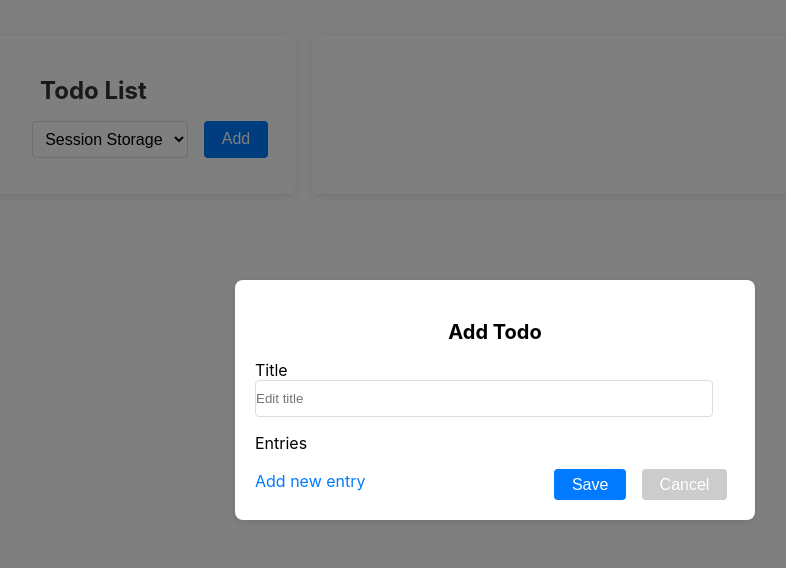
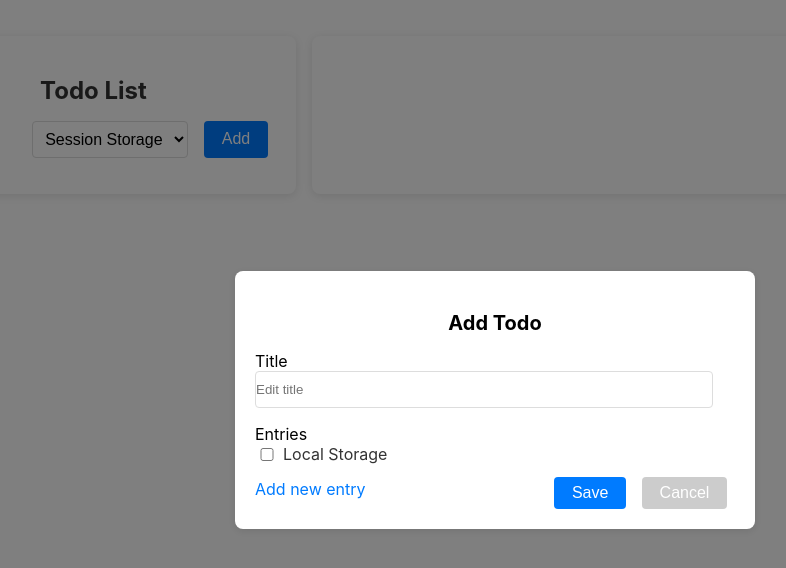
Before and after one commit to tangsect-arch/react-training, a React (Create React App) app: page / in a window 1280 px wide. Both pictures are taken after a click on the button "Add". Shown: the top 568 px of the page, without its empty margins (145-931 px from the left). Built offline with nearby package versions, Linux system fonts and the light colour scheme.

Commit message:
todo list - checkbox selection

```diff
--- a/src/App.js
+++ b/src/App.js
@@ -10,10 +10,12 @@ class App extends Component {
       selected: 0,
       todos: [],
       useLocalStorage: false,
+      // isChecked: false,
     };
   }
 
   componentDidMount() {
+    console.log(this.state.useLocalStorage);
     const storageKey = this.state.useLocalStorage ? "todos" : "todos_session";
     const savedTodos = JSON.parse(
       window[
@@ -68,10 +70,16 @@ class App extends Component {
     });
   };
 
-  toggleStorage = (event) => {
-    this.setState({ useLocalStorage: event.target.checked }, () => {
-      this.componentDidMount();
-    });
+  toggleStorage = (params) => {
+    this.setState(
+      {
+        useLocalStorage: params,
+      },
+      () => {
+        console.log("State updated:", this.state.useLocalStorage);
+        this.componentDidMount();
+      }
+    );
   };
 
   handleStorageChange = (event) => {
@@ -95,6 +103,8 @@ class App extends Component {
           handleEditTodo={this.handleEditTodo}
           handleDeleteTodo={this.handleDeleteTodo}
           handleStorageChange={this.handleStorageChange}
+          toggleStorage={this.toggleStorage}
+          localStorage={this.state.useLocalStorage}
         />
         <RightComponent
           selected={this.state.selected}
--- a/src/components/LeftComponent.js
+++ b/src/components/LeftComponent.js
@@ -11,8 +11,15 @@ export default class LeftComponent extends Component {
       newTitle: "",
       newEntries: "",
       isAdd: false,
+      isChecked: false,
     };
   }
+
+  handleCheckboxChange = (event) => {
+    alert(event.target.checked);
+    this.setState({ isChecked: event.target.checked });
+    this.props.toggleStorage(event.target.checked);
+  };
 
   openModal = (todo) => {
     this.setState({
@@ -70,14 +77,14 @@ export default class LeftComponent extends Component {
   };
 
   render() {
-    const { selected, todos, handleStorageChange } = this.props;
+    const { selected, todos, handleStorageChange, localStorage } = this.props;
     const { modalVisible, newTitle, newEntries, currentTodo } = this.state;
     return (
       <div className="left-container">
         <h2>Todo List</h2>
         <div className="todo-button">
           <div className="storage-dropdown">
-            <select onChange={handleStorageChange}>
+            <select onChange={handleStorageChange} selected={localStorage}>
               <option value="false">Session Storage</option>
               <option value="true">Local Storage</option>
             </select>
@@ -136,6 +143,8 @@ export default class LeftComponent extends Component {
             handleClose={this.closeModal}
             handleAddEntry={this.handleAddEntry}
             handleDeleteEntry={this.handleDeleteEntry}
+            handleCheckboxChange={this.handleCheckboxChange}
+            isChecked={this.state.isChecked}
           />
         )}
       </div>
--- a/src/components/Modal.css
+++ b/src/components/Modal.css
@@ -93,7 +93,7 @@ button.cancel:hover {
   display: flex;
   justify-content: space-between;
   align-items: center;
-  margin-top: 1rem;
+
 }
 
 .save-cancel-buttons {
@@ -104,3 +104,23 @@ button.cancel:hover {
 .save-cancel-buttons button {
   margin-left: 0.5rem;
 }
+
+.storage-check-box{
+  max-width: 1rem;
+  align-items: center;
+}
+
+.checkbox-container {
+  display: flex;
+  align-items: center;
+}
+
+.checkbox-container input {
+  margin-right: 0.5rem;
+}
+
+.checkbox-container label {
+  font-size: 1rem;
+  color: #333;
+  padding-bottom: 0.8rem;
+}
--- a/src/components/Modal.js
+++ b/src/components/Modal.js
@@ -2,7 +2,6 @@ import React from "react";
 import "./Modal.css";
 
 const Modal = ({
-  currentTodo,
   newTitle,
   newEntries,
   isAdd,
@@ -12,8 +11,11 @@ const Modal = ({
   handleClose,
   handleAddEntry,
   handleDeleteEntry,
+  handleCheckboxChange,
+  isChecked,
 }) => {
   const modalTitle = isAdd ? "Add Todo" : "Edit Todo";
+  console.log(isChecked);
   return (
     <div className="modal-overlay">
       <div className="modal">
@@ -50,6 +52,16 @@ const Modal = ({
             })}
           </div>
         </div>
+        <div className="checkbox-container">
+          <input
+            className="storage-check-box"
+            type="checkbox"
+            checked={isChecked}
+            onChange={handleCheckboxChange}
+            id="todo-checkbox"
+          />
+          <label htmlFor="todo-checkbox">Local Storage</label>
+        </div>
         <div className="buttons-container">
           <div className="add-entry" onClick={handleAddEntry}>
             Add new entry
```
